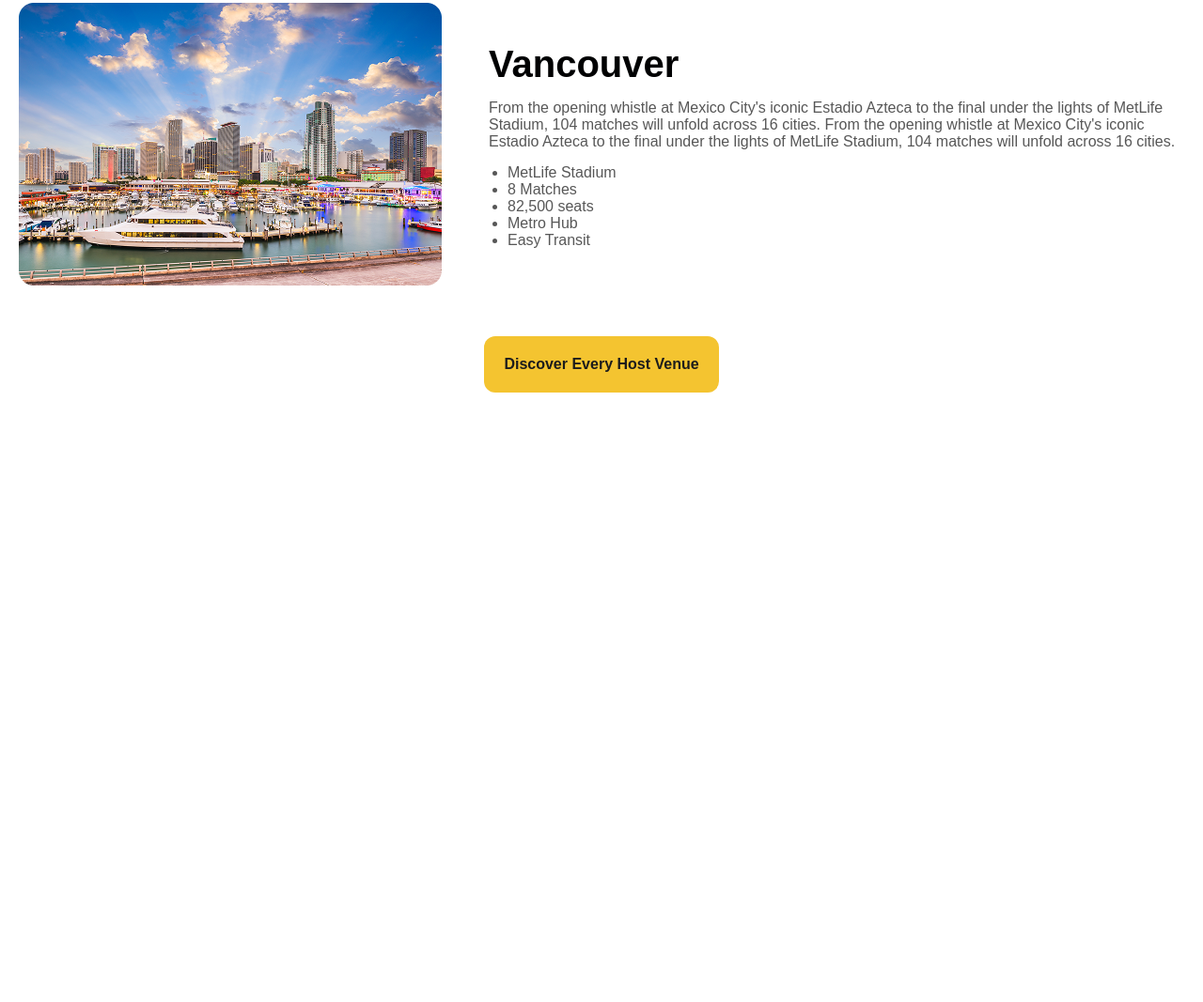
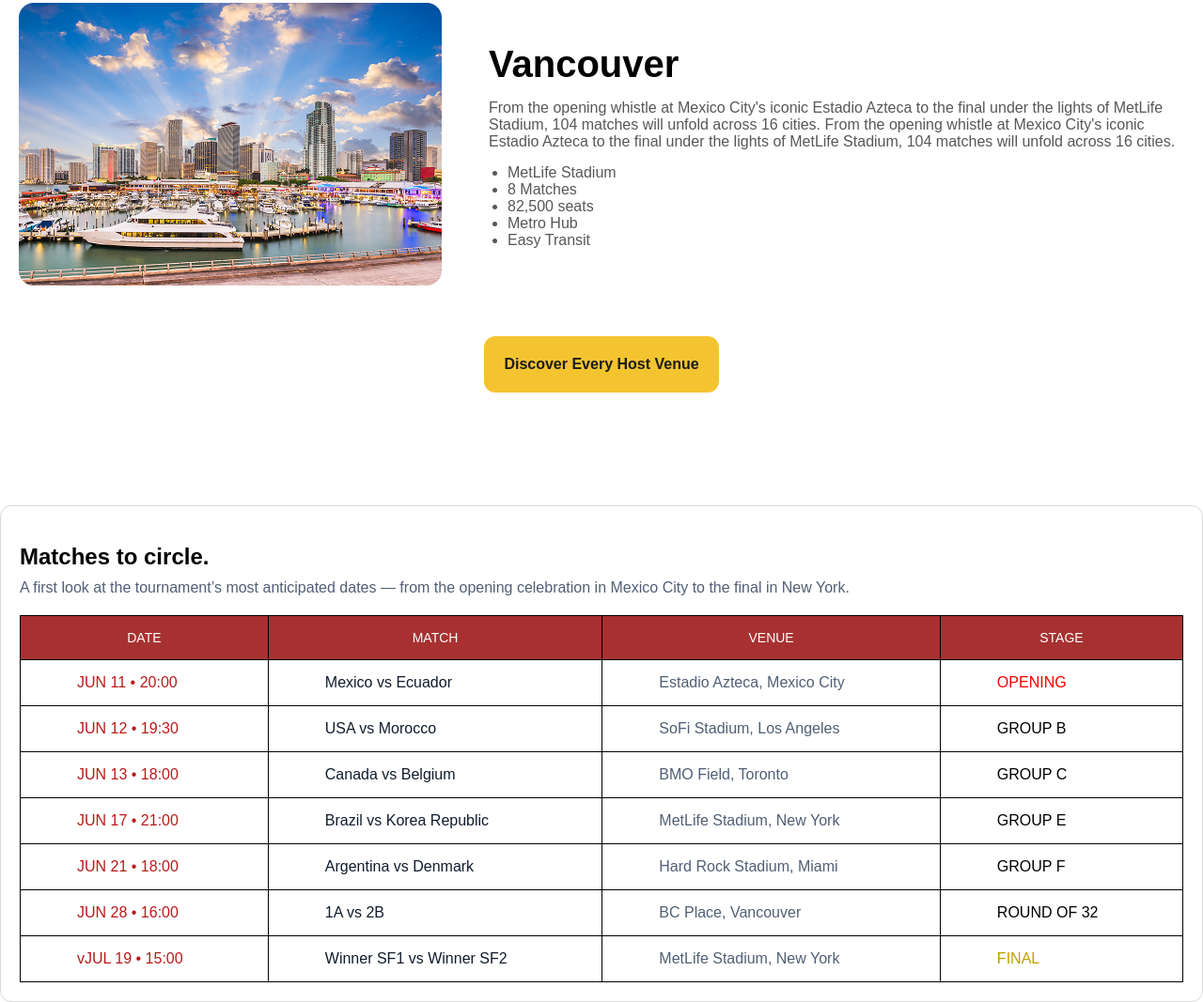
Before and after one commit to Hridoy-Ahmed-Rafi20/football-website, a plain HTML site: page index.html in a window 1280 px wide. Shown: the part 2319-3386 px from the top of the page at 94% size. Before the commit the page ends 2757 px from the top, so only its background shows below. Drawn offline with Linux system fonts and the light colour scheme; a web font is replaced by a local one.

Commit message:
table section complete

```diff
--- a/index.html
+++ b/index.html
@@ -180,6 +180,79 @@
       </div>
     </section>
 
-    <!--  -->
+    <!-- table section -->
+    <section class="table-section-container container">
+      <div class="table-content">
+        <div class="table-heading">
+          <h1>Matches to circle.</h1>
+          <p>
+            A first look at the tournament’s most anticipated dates — from the
+            opening celebration in Mexico City to the final in New York.
+          </p>
+        </div>
+
+        <table>
+          <thead>
+            <tr>
+              <th>DATE</th>
+              <th>MATCH</th>
+              <th>VENUE</th>
+              <th>STAGE</th>
+            </tr>
+          </thead>
+
+          <tbody>
+            <tr>
+              <td class="first-column">JUN 11 • 20:00</td>
+              <td class="second-column">Mexico vs Ecuador</td>
+              <td class="third-column">Estadio Azteca, Mexico City</td>
+              <td class="opening-data">OPENING</td>
+            </tr>
+
+            <tr>
+              <td class="first-column">JUN 12 • 19:30</td>
+              <td class="second-column">USA vs Morocco</td>
+              <td class="third-column">SoFi Stadium, Los Angeles</td>
+              <td>GROUP B</td>
+            </tr>
+
+            <tr>
+              <td class="first-column">JUN 13 • 18:00</td>
+              <td class="second-column">Canada vs Belgium</td>
+              <td class="third-column">BMO Field, Toronto</td>
+              <td>GROUP C</td>
+            </tr>
+
+            <tr>
+              <td class="first-column">JUN 17 • 21:00</td>
+              <td class="second-column">Brazil vs Korea Republic</td>
+              <td class="third-column">MetLife Stadium, New York</td>
+              <td>GROUP E</td>
+            </tr>
+
+            <tr>
+              <td class="first-column">JUN 21 • 18:00</td>
+              <td class="second-column">Argentina vs Denmark</td>
+              <td class="third-column">Hard Rock Stadium, Miami</td>
+              <td>GROUP F</td>
+            </tr>
+
+            <tr>
+              <td class="first-column">JUN 28 • 16:00</td>
+              <td class="second-column">1A vs 2B</td>
+              <td class="third-column">BC Place, Vancouver</td>
+              <td>ROUND OF 32</td>
+            </tr>
+
+            <tr>
+              <td class="first-column">vJUL 19 • 15:00</td>
+              <td class="second-column">Winner SF1 vs Winner SF2</td>
+              <td class="third-column">MetLife Stadium, New York</td>
+              <td class="final-data">FINAL</td>
+            </tr>
+          </tbody>
+        </table>
+      </div>
+    </section>
   </body>
 </html>
--- a/styles/style.css
+++ b/styles/style.css
@@ -202,3 +202,69 @@ nav .navber-btn {
   border-radius: 12px;
   text-align: center;
 }
+
+/* table-section */
+.table-section-container {
+  border: 1px solid #d9d9d9;
+  border-radius: 12px;
+  margin-top: 100px;
+}
+
+.table-content p {
+  margin-bottom: 20px;
+}
+
+.table-content {
+  display: flex;
+  flex-direction: column;
+  justify-content: center;
+}
+
+.table-heading {
+  margin-top: 20px;
+  display: flex;
+  flex-direction: column;
+  gap: 10px;
+}
+
+.table-heading p {
+  color: #505f76;
+}
+
+table {
+  border-collapse: collapse;
+}
+
+table th,
+td {
+  padding: 15px 60px;
+  border: 1px solid #000000;
+}
+
+table th {
+  background: #a73131;
+  color: white;
+  font-size: 14px;
+  font-weight: 400;
+}
+
+table tr .first-column {
+  color: #ba1a1a;
+  font-weight: 400;
+}
+
+table tr .second-column {
+  color: #111c2d;
+}
+
+table tr .third-column {
+  color: #505f76;
+}
+
+table tr .opening-data {
+  color: #f60000;
+}
+
+table tr .final-data {
+  color: #bda004;
+}
```
